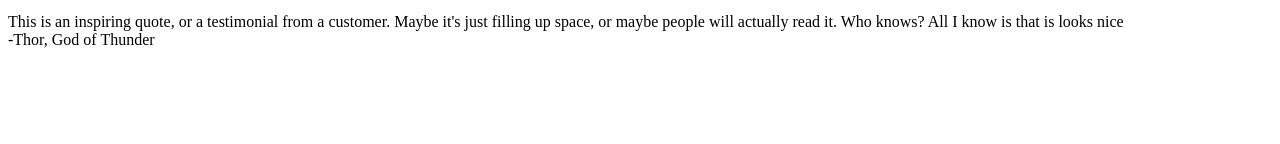
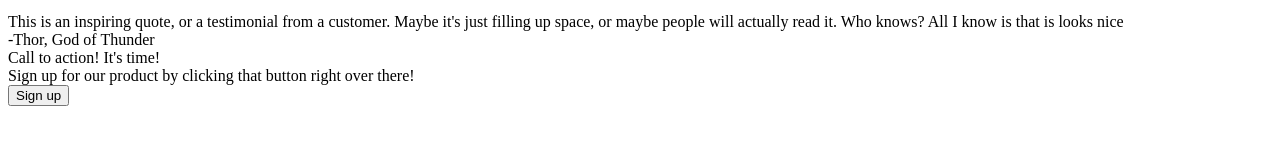
Before and after one commit to CodingNovice517/odin-awesome-website, a plain HTML site: page index.html in a window 1280 px wide. Shown: the part 368-512 px from the top of the page. Drawn offline with Linux system fonts and the light colour scheme.

Commit message:
Created sign-up banner

```diff
--- a/index.html
+++ b/index.html
@@ -20,7 +20,7 @@
             <div class="welcome-text">
                 <div class="welcome-header">This website is awesome</div>
                 <div class="welcome-subtext">This website has some subtext that goes here under the main title. It's a smaller font and the color is lower contrast.</div>
-                <button class="sign-up-button" id="sign-up-button-welcome">Sign up</button>
+                <button class="sign-up-button" id="sign-up-button-top">Sign up</button>
             </div>
             <img class="welcome-image" src="" alt="this is a placeholder for an image">
         </div>
@@ -51,6 +51,15 @@
             <div class="quote">This is an inspiring quote, or a testimonial from a customer. Maybe it's just filling up space, or maybe people will actually read it. Who knows? All I know is that is looks nice</div>
             <div class="quote-author">-Thor, God of Thunder</div>
         </div>
+
+        <div class="sign-up-content">
+            <div class="sign-up-text">
+                <div class="sign-up-header">Call to action! It's time!</div>
+                <div class="sign-up-subtext">Sign up for our product by clicking that button right over there!</div>
+            </div>
+            <button class="sign-up-button" id="sign-up-button-bottom">Sign up</button>
+        </div>
+
     </div>
 </body>
 </html>
```
